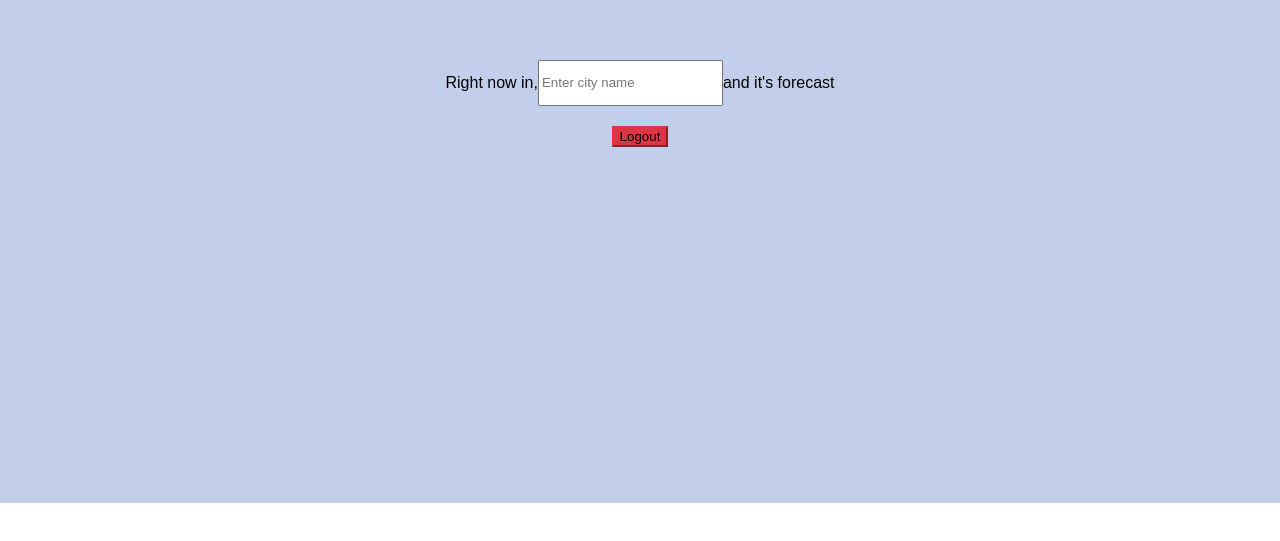
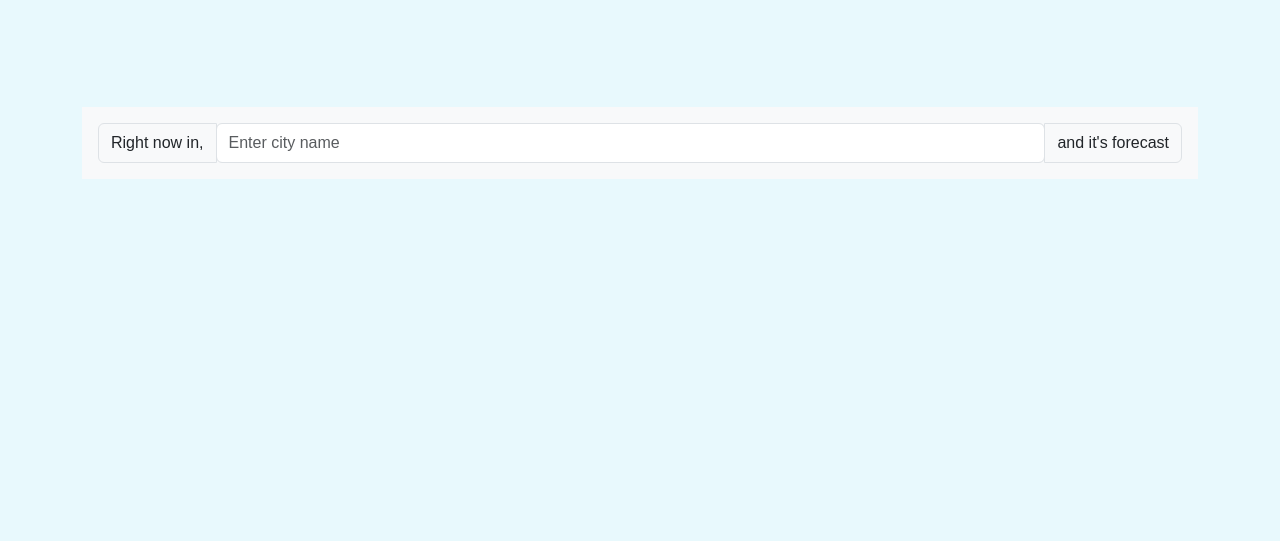
Before and after one commit to arpit9377/TypeScript_Weather_app, a React (Create React App) app: page / in a window 1280 px wide. Shown: the part 297-838 px from the top of the page. Before the commit the page ends 800 px from the top, so only its background shows below. Built offline with nearby package versions, Linux system fonts and the light colour scheme.

Commit message:
7 th push
Did styling of cards, imported bootstrap

```diff
--- a/src/Components/Main.css
+++ b/src/Components/Main.css
@@ -1,6 +1,7 @@
 body {
     margin: 0;
     font-family: 'Arial', sans-serif;
+    background-color: #e8f9fd; /* Set background color for the entire body */
   }
 
   .container {
@@ -9,60 +10,6 @@ body {
     align-items: center;
     justify-content: center;
     min-height: 100vh;
-  background-color: #c1cfea;
     overflow: hidden;
     position: relative;
   }
-
-.input-group {
-  margin-bottom: 20px;
-
-}
-
-.form-control {
-  height: 40px;
-}
-
-.btn-danger {
-  background-color: #dc3545;
-  border-color: #dc3545;
-}
-
-.today-card {
-  width: 400px;
-  margin-bottom: 20px;
-  border: 1px solid #dee2e6;
-  border-radius: 10px;
-}
-
-.forecast-container {
-  display: flex;
-  flex-wrap: wrap;
-  justify-content: center;
-}
-
-.forecast-card {
-  width: 200px;
-  margin: 0 10px 20px;
-  border: 1px solid #dee2e6;
-  border-radius: 10px;
-}
-
-.card-title {
-  font-size: 1.2rem;
-  font-weight: bold;
-  margin-bottom: 10px;
-}
-
-.card-text {
-  margin-bottom: 5px;
-}
-
-.weather-icon {
-  width: 50px;
-  height: 50px;
-  margin-left: auto;
-}
-.current-weather-icon{
-  margin-left: auto;
-}
--- a/src/Components/Main.tsx
+++ b/src/Components/Main.tsx
@@ -3,7 +3,7 @@ import { useDispatch, useSelector } from 'react-redux';
 import { RootState } from '../Redux/Store';
 import { ThunkDispatch } from 'redux-thunk';
 import { fetchWeatherData } from '../Redux/weatherSlice';
-import './Main.css';
+import './Main.css'
 
 interface WeatherDay {
   ob_time: string;
@@ -51,14 +51,10 @@ const Main: React.FunctionComponent = () => {
     return formattedDate === 'Invalid Date' ? datetime : formattedDate;
   };
 
-  const handleLogout = () => {
-    console.log('Logout clicked');
-  };
 
   return (
-    <>
-      <div className="container">
-        <div className="p-3 bg-transparent input-group mb-3">
+    <div className="container mt-5">
+      <div className="p-3 bg-light input-group mb-3 "  >
         <span className="input-group-text">Right now in,</span>
         <input
           type="text"
@@ -71,20 +67,17 @@ const Main: React.FunctionComponent = () => {
         <span className="input-group-text">and it's forecast</span>
       </div>
 
-        <div className="position-absolute top-0 end-0 m-3">
-          <button
-            type="button"
-            className="btn btn-danger"
-            onClick={handleLogout}
-          >
-            Logout
-          </button>
-        </div>
 
       {weatherData && weatherData.data && (
         <div className="d-flex flex-column align-items-center">
-            <div className="card p-3 mb-3 bg-transparent today-card align-self-center">
+          <div className="card p-3 mb-3 bg-light today-card text-center" style={{ height: '250px', backgroundColor: '#A28089' }}>
             <h5 className="card-title">Current Weather</h5>
+            <img
+              src={`https://www.weatherbit.io/static/img/icons/${weatherData.data[0].weather.icon}.png`}
+              alt="Current Weather Icon"
+              className="current-weather-icon"
+              style={{ width: '60px', height: '50px' }}
+            />
             <p className="card-text">City: {selectedCity}</p>
             <p className="card-text">
               Temperature: {weatherData.data[0].temp}°C
@@ -94,28 +87,27 @@ const Main: React.FunctionComponent = () => {
               Temperature: {weatherData.data[0].app_max_temp}°C
             </p>
             <p className="card-text">
-                Weather Description:{' '}
-                {weatherData.data[0].weather.description}
+              Weather Description: {weatherData.data[0].weather.description}
             </p>
-              <img
-                src={`https://www.weatherbit.io/static/img/icons/${weatherData.data[0].weather.icon}.png`}
-                alt="Current Weather Icon"
-                className="current-weather-icon"
-              />
+
           </div>
 
-            <div className="d-flex justify-content-between forecast-container">
+          <div className="d-flex justify-content-between w-100">
             {weatherData.data.slice(1, 7).map((day: WeatherDay) => (
               <div
                 key={day.ob_time}
-                  className="card p-3 mb-3 bg-transparent forecast-card"
+                className="card p-3 mb-3 bg-light forecast-card text-center"
+                style={{ position: 'relative', margin: '10px', backgroundColor: '#a28089' }}
               >
                 <div className="d-flex justify-content-between align-items-center">
-                    <h6 className="card-title">{formatDate(day.valid_date)}</h6>
+                  <h6 className="card-title">
+                    {formatDate(day.valid_date)}
+                  </h6>
                   <img
                     src={`https://www.weatherbit.io/static/img/icons/${day.weather.icon}.png`}
                     alt={`${day.weather.description} Icon`}
                     className="weather-icon"
+                    style={{ width: '50px', height: '50px' }}
                   />
                 </div>
                 <p className="card-text">Temperature: {day.temp}°C</p>
@@ -125,14 +117,15 @@ const Main: React.FunctionComponent = () => {
                 <p className="card-text">
                   Max Temperature: {day.app_max_temp}°C
                 </p>
-                  <p className="card-text">Weather: {day.weather.description}</p>
+                <p className="card-text">
+                  Weather: {day.weather.description}
+                </p>
               </div>
             ))}
           </div>
         </div>
       )}
     </div>
-    </>
   );
 };
 
--- a/src/index.tsx
+++ b/src/index.tsx
@@ -2,6 +2,7 @@ import React from 'react';
 import ReactDOM from 'react-dom';
 import { Provider } from 'react-redux';
 import store from './Redux/Store';
+import 'bootstrap/dist/css/bootstrap.min.css';
 
 import App from './App';
 
```
Lines whose indentation alone changed are shown as unchanged.
